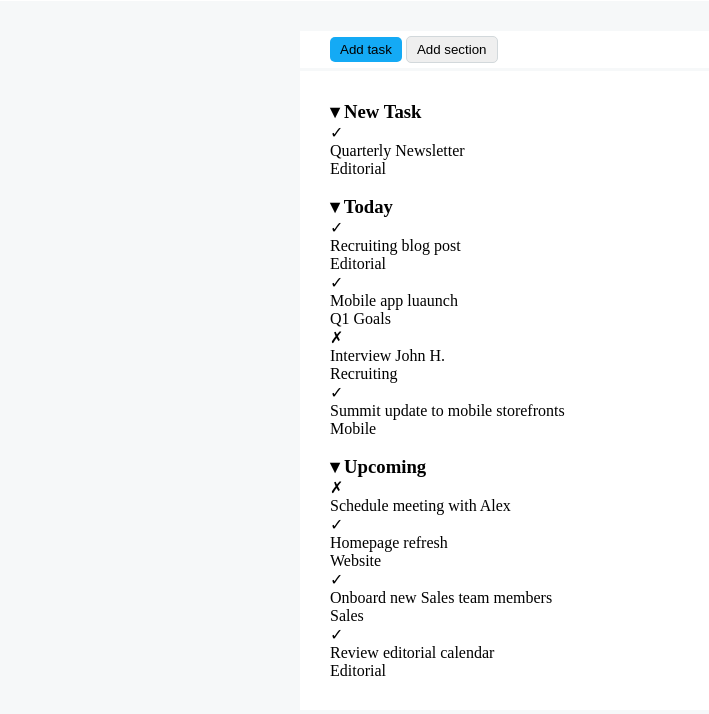
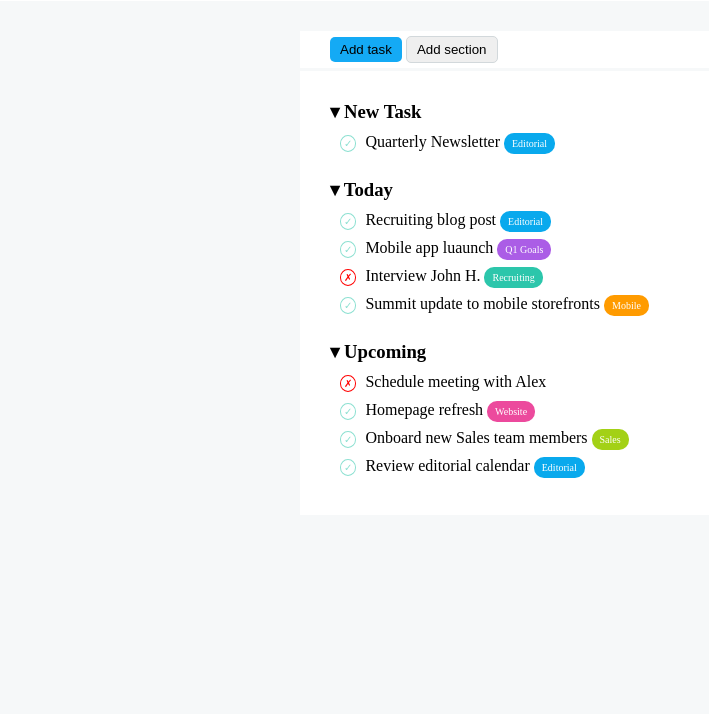
Before and after one commit to MarcoGreco74/html-css-toboolist, a plain HTML site: page index.html in a window 1280 px wide. Shown: the part 56-770 px from the top of the page, without its empty margins (0-709 px from the left). Drawn offline with Linux system fonts and the light colour scheme.

Commit message:
feat: struttura della lista

```diff
--- a/index.html
+++ b/index.html
@@ -20,44 +20,44 @@
         <div class="container">
             <h3>&dtrif; New Task</h3>
             <div>
-                <div>&check;</div>
-                <span>Quarterly Newsletter</span><div>Editorial</div>
+                <div class="sxFlagSuccess">&check;</div>
+                <span>Quarterly Newsletter</span><div class="row-task editorial">Editorial</div>
             </div>
             <br>
             <h3>&dtrif; Today</h3>
             <div>
-                <div>&check;</div>
-                <span>Recruiting blog post</span><div>Editorial</div>
+                <div class="sxFlagSuccess">&check;</div>
+                <span>Recruiting blog post</span><div class="row-task editorial">Editorial</div>
             </div>
             <div>
-                <div>&check;</div>
-                <span>Mobile app luaunch</span><div>Q1 Goals</div>
+                <div class="sxFlagSuccess">&check;</div>
+                <span>Mobile app luaunch</span><div class="row-task q1Goals">Q1 Goals</div>
             </div>
             <div>
-                <div>&cross;</div>
-                <span>Interview John H.</span><div>Recruiting</div>
+                <div class="sxFlagError">&cross;</div>
+                <span>Interview John H.</span><div class="row-task recruiting">Recruiting</div>
             </div>
             <div>
-                <div>&check;</div>
-                <span>Summit update to mobile storefronts</span><div>Mobile</div>
+                <div class="sxFlagSuccess">&check;</div>
+                <span>Summit update to mobile storefronts</span><div class="row-task mobile">Mobile</div>
             </div>
             <br>
             <h3>&dtrif; Upcoming</h3>
             <div>
-                <div>&cross;</div>
+                <div class="sxFlagError">&cross;</div>
                 <span>Schedule meeting with Alex</span>
             </div>
             <div>
-                <div>&check;</div>
-                <span>Homepage refresh</span><div>Website</div>
+                <div class="sxFlagSuccess">&check;</div>
+                <span>Homepage refresh</span><div class="row-task website">Website</div>
             </div>
             <div>
-                <div>&check;</div>
-                <span>Onboard new Sales team members</span><div>Sales</div>
+                <div class="sxFlagSuccess">&check;</div>
+                <span>Onboard new Sales team members</span><div class="row-task sales">Sales</div>
             </div>
             <div>
-                <div>&check;</div>
-                <span>Review editorial calendar</span><div>Editorial</div>
+                <div class="sxFlagSuccess">&check;</div>
+                <span>Review editorial calendar</span><div class="row-task editorial">Editorial</div>
             </div>
         </div>
     </main>
--- a/style/style.css
+++ b/style/style.css
@@ -34,3 +34,50 @@ main {
     background-color: #14AAF5;
     border: 0px;
 }
+.sxFlagSuccess {
+    border: 1px solid #8CE0D1;
+    border-radius: 50%;
+    display:inline;
+    color:#8CE0D1;
+    padding: 2px 3px;
+    margin-right: 5px;
+    font-size: 10px;
+}
+.sxFlagError {
+    border: 1px solid #FF0000;
+    border-radius: 50%;
+    display:inline;
+    color:#FF0000;
+    padding: 2px 3px;
+    margin-right: 5px;
+    font-size: 10px;
+}
+.row-task {
+    margin-left: 4px;
+    border-radius: 10px;
+    color: white;
+    font-size: 10px;
+    padding: 5px 8px;
+    display:inline;
+}
+.editorial {
+    background-color: #09A9ED;
+}
+.q1Goals {
+    background-color: #AB5DE6;
+}
+.recruiting {
+    background-color: #2CC6AB;
+}
+.mobile {
+    background-color: #FF9B00;
+}
+.website {
+    background-color: #EC4A9D;
+}
+.sales {
+    background-color: #A3D116;
+}
+.container > div {
+    margin: 10px;
+}
```
